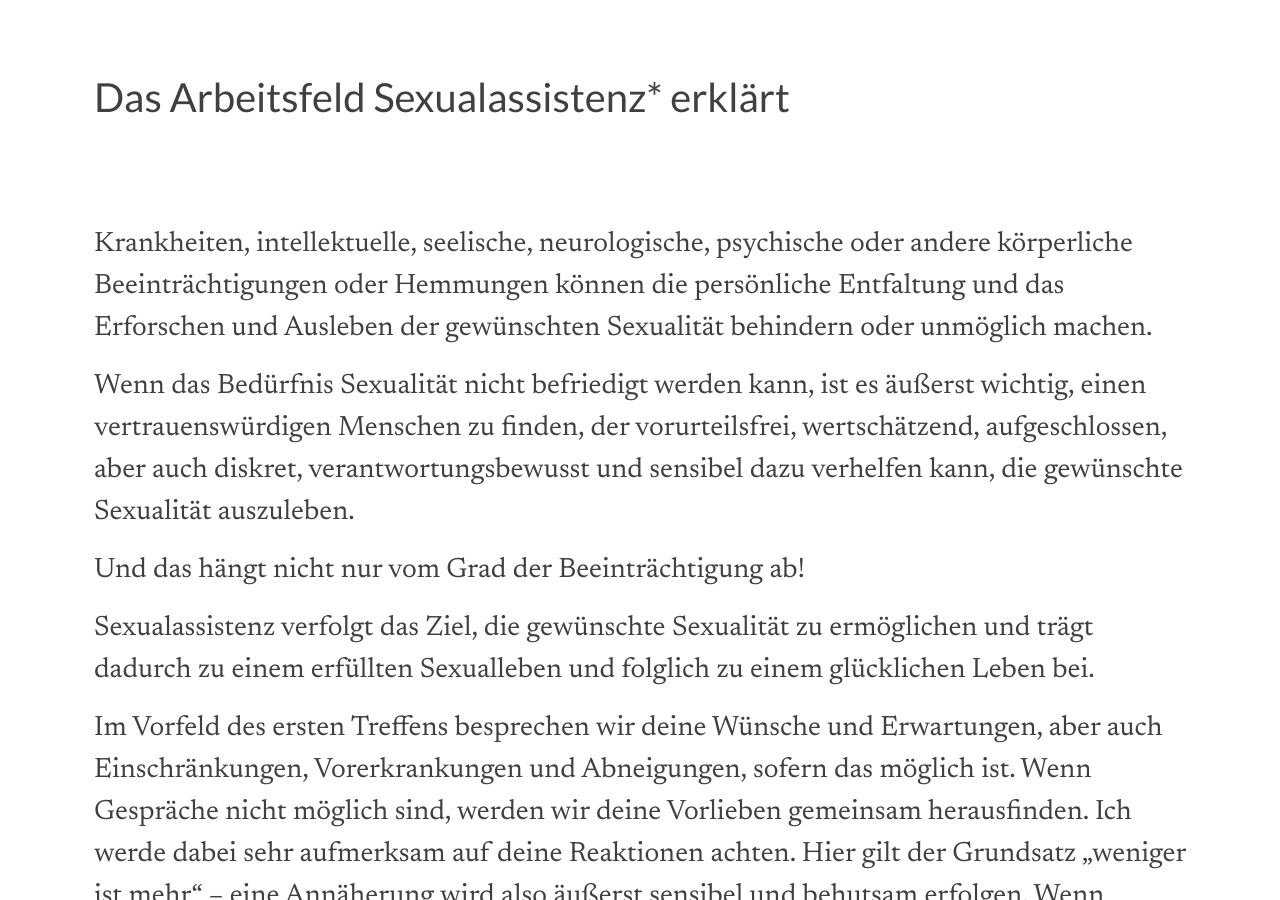
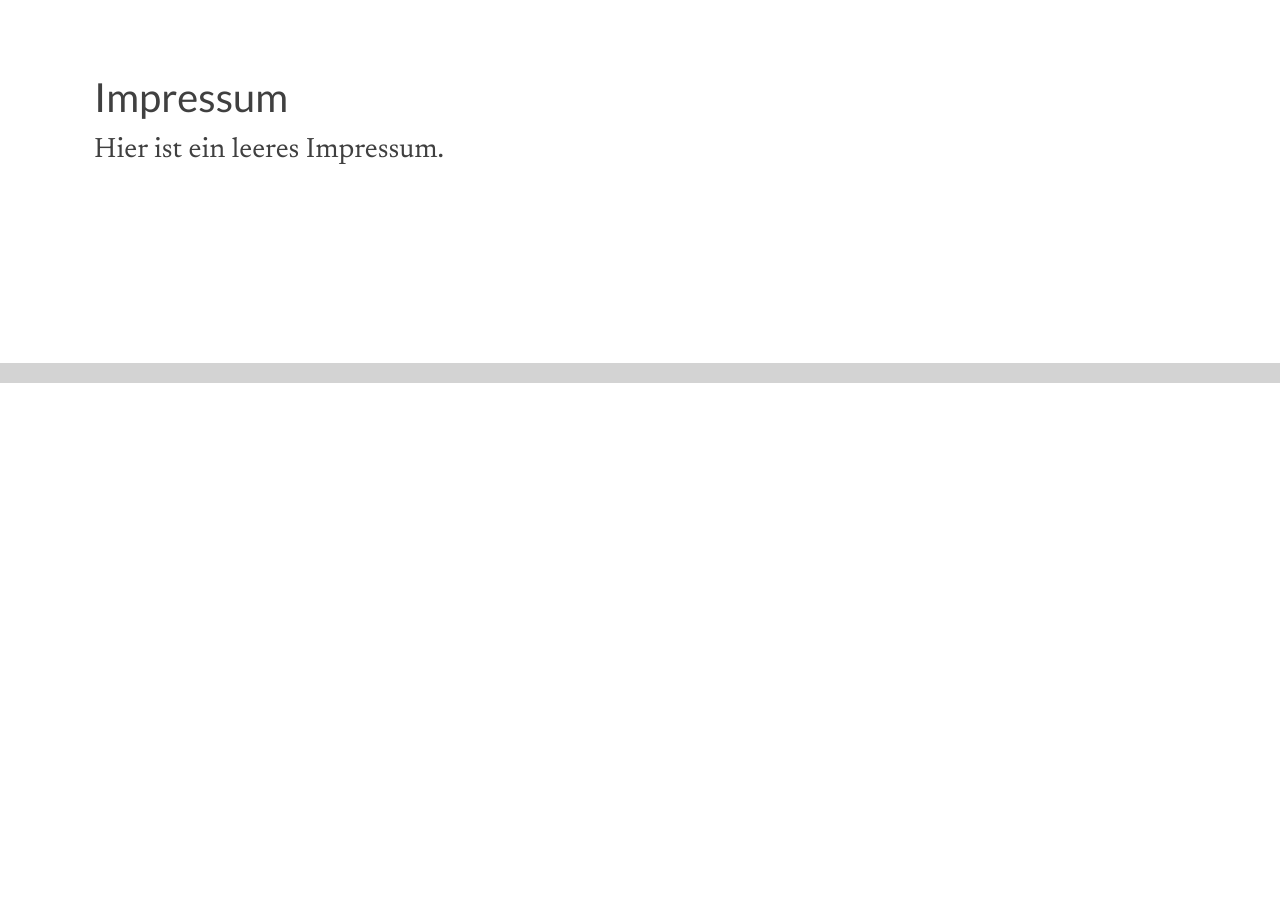
Before and after one commit to sexualbegleitung/sexualbegleitung-wien.at, a Jekyll site: the page built from impressum.md, in a window 1280 px wide and 900 px high, scrolled down 495 px. Built offline with Jekyll 4.4.1, drawn with Linux system fonts in a browser that asks for light colours; nearby versions of some CDN libraries; after the commit the page ends 900 px from its top, so only the background shows below that; some of the changed text lies outside the part shown.

Commit message:
Update impressum.md

```diff
--- a/impressum.md
+++ b/impressum.md
@@ -1,40 +1,9 @@
 ---
 title: Der Mann der verwöhnt
 layout: default
+published: true
 ---
 
-# Das Arbeitsfeld Sexualassistenz* erklärt
+# Impressum
 
-***
-***
-
-Krankheiten, intellektuelle, seelische, neurologische, psychische oder andere körperliche Beeinträchtigungen oder Hemmungen können die persönliche Entfaltung und das Erforschen und Ausleben der gewünschten Sexualität behindern oder unmöglich machen.
-
-Wenn das Bedürfnis Sexualität nicht befriedigt werden kann, ist es äußerst wichtig, einen vertrauenswürdigen Menschen zu finden, der vorurteilsfrei, wertschätzend, aufgeschlossen, aber auch diskret, verantwortungsbewusst und sensibel dazu verhelfen kann, die gewünschte Sexualität auszuleben.
-
-Und das hängt nicht nur vom Grad der Beeinträchtigung ab!
-
-Sexualassistenz verfolgt das Ziel, die gewünschte Sexualität zu ermöglichen und trägt dadurch zu einem erfüllten Sexualleben und folglich zu einem glücklichen Leben bei.
-
-Im Vorfeld des ersten Treffens besprechen wir deine Wünsche und Erwartungen, aber auch Einschränkungen, Vorerkrankungen und Abneigungen, sofern das möglich ist.
-Wenn Gespräche nicht möglich sind, werden wir deine Vorlieben gemeinsam herausfinden.
-Ich werde dabei sehr aufmerksam auf deine Reaktionen achten. Hier gilt der Grundsatz „weniger ist mehr“ – eine Annäherung wird also äußerst sensibel und behutsam erfolgen. Wenn anfängliche Hemmungen abgebaut sind, können wir das Tempo jederzeit ändern und uns beim nächsten Besuch etwas schneller näherkommen. Das Ziel unseres gemeinsamen Erfahrens ist, sexuelle Handlungen erfahren und genießen zu können.
-
-***
-***
-## Was verstehe ich unter Sexualbegleitung?
-***
-
-Ich widme mich dieser verantwortungsvollen Tätigkeit und sehe es als meine Aufgabe, die Sexualität zu „enthindern“ und, die oft sehr unterschiedlich ausgeprägten sexuellen Wünsche bestmöglich zu erfüllen. Ich betrachte diese Arbeit in erster Linie nicht primär als Einkommensquelle, sondern sehe sie als meine Berufung!
-
-
-Ich lege höchste Priorität darauf, einen sicheren Rahmen und eine Atmosphäre der Geborgenheit zu schaffen. Persönliche Grenzen werden respektiert, geschützt und gewahrt, Zwänge, Ängste und Sorgen, langsam und behutsam abgebaut. Alles, was passiert, erfolgt nur, wenn es sich für alle Beteiligten stimmig und gut anfühlt!
-
-
-Ein wünschenswertes und wahrscheinlich erreichbares Ziel ist, dass sich unsere Begegnungen positiv auf dein zwischenmenschliches Verhalten auswirkt, du selbstsicherer und ausgeglichener durchs Leben gehst.
-
-***
-***
-***
-
-(*): Die Begriffe Sexualassistenz und Sexualbegleitung sind als gleichwertig zu verstehen.
+Hier ist ein leeres Impressum.
```
